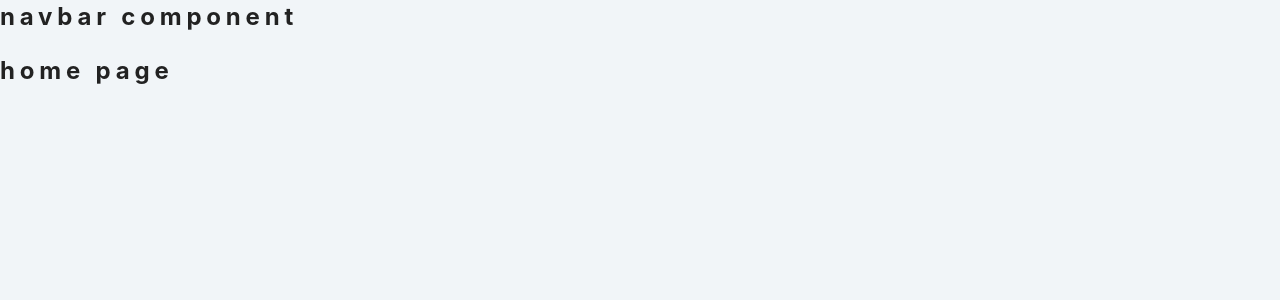
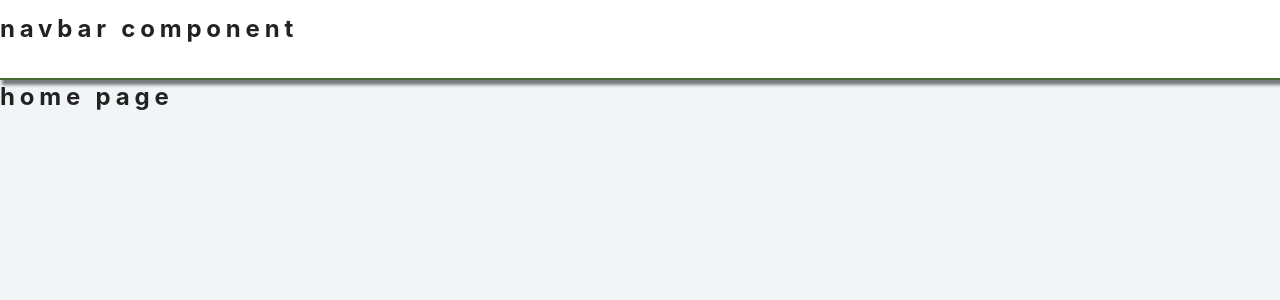
Before and after one commit to jos3ph-m/Cocktails, a React (Create React App) app: page / in a window 1280 px wide. Shown: the top 300 px of the page. Built offline with nearby package versions, Linux system fonts and the light colour scheme.

Commit message:
Setting up react router

```diff
--- a/src/components/Navbar.js
+++ b/src/components/Navbar.js
@@ -1,13 +1,13 @@
-import React from 'react'
-import { Link } from 'react-router-dom'
-import logo from '../logo.svg'
+import React from 'react';
+import { Link } from 'react-router-dom';
+import logo from '../logo.svg';
 
 const Navbar = () => {
   return (
-    <div>
+    <nav className="navbar">
       <h2>navbar component</h2>
-    </div>
-  )
-}
+    </nav>
+  );
+};
 
-export default Navbar
+export default Navbar;
```
